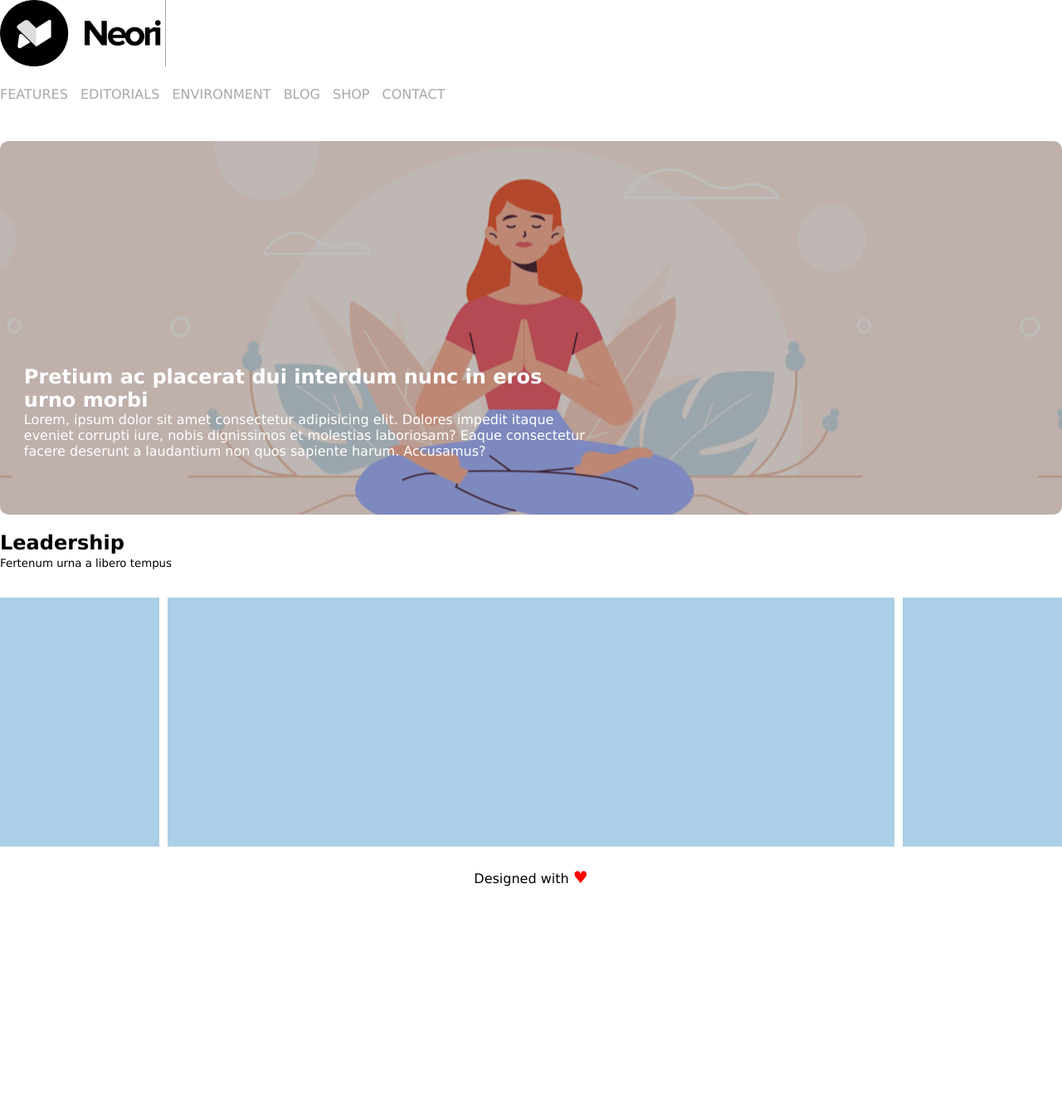
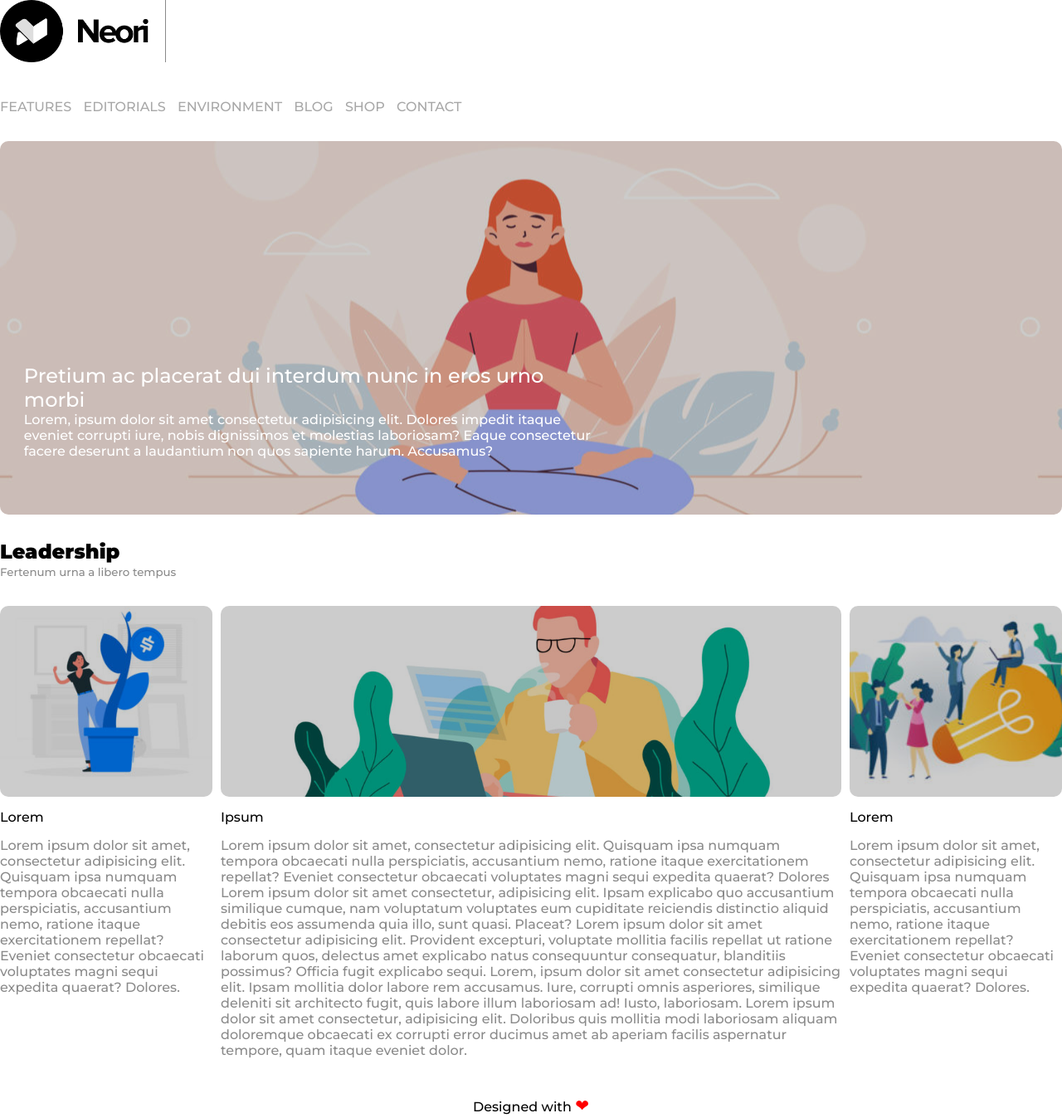
Before and after one commit to moretti-matteo/htmlcss-wp, a plain HTML site: page index.html in a window 1280 px wide. Shown: the whole page at 83% size. Before the commit the page ends 1075 px from the top, so only its background shows below. Drawn offline with Linux system fonts and the light colour scheme.

Commit message:
completata seconda section

```diff
--- a/index.html
+++ b/index.html
@@ -6,6 +6,15 @@
     <meta http-equiv="X-UA-Compatible" content="IE=edge">
     <meta name="viewport" content="width=device-width, initial-scale=1.0">
     <title>Struttura wp</title>
+    <link rel="preconnect" href="https://fonts.googleapis.com">
+    <link rel="preconnect" href="https://fonts.gstatic.com" crossorigin>
+    <link href="https://fonts.googleapis.com/css2?family=Montserrat:wght@200;500&display=swap" rel="stylesheet">
+    <link rel="preconnect" href="https://fonts.googleapis.com">
+    <link rel="preconnect" href="https://fonts.gstatic.com" crossorigin>
+    <link href="https://fonts.googleapis.com/css2?family=Montserrat:wght@100;600&display=swap" rel="stylesheet">
+    <link rel="preconnect" href="https://fonts.googleapis.com">
+    <link rel="preconnect" href="https://fonts.gstatic.com" crossorigin>
+    <link href="https://fonts.googleapis.com/css2?family=Montserrat:wght@900&display=swap" rel="stylesheet">
     <link rel="stylesheet" href="style/style.css">
 </head>
 
@@ -27,8 +36,8 @@
         </header>
 
         <main>
-            <section class="sec-1">
-                <div class="black">
+            <section class="sec-1 radius-border">
+                <div class="black-cover radius-border">
                     <div class="banner-text">
                         <h1>Pretium ac placerat dui interdum nunc in eros urno morbi</h1>
                         <p>Lorem, ipsum dolor sit amet consectetur adipisicing elit. Dolores impedit itaque eveniet
@@ -45,9 +54,55 @@
                 </div>
                 <div class="container-float">
                     <div class="clearfix">
-                        <div class="col col-left"></div>
-                        <div class="col col-center"></div>
-                        <div class="col col-right"></div>
+                        <div class="col col-left ">
+                            <div class="img-col-left radius-border">
+                                <div class="black-cover radius-border"></div>
+                            </div>
+                            <div class="article-col-left">
+                                <h4 class="title-article">Lorem</h4>
+                                <p>Lorem ipsum dolor sit amet, consectetur adipisicing elit. Quisquam ipsa numquam
+                                    tempora obcaecati nulla perspiciatis, accusantium nemo, ratione itaque
+                                    exercitationem repellat? Eveniet consectetur obcaecati voluptates magni sequi
+                                    expedita quaerat? Dolores.</p>
+                            </div>
+                        </div>
+                        <div class="col col-center">
+                            <div class="img-col-center radius-border">
+                                <div class="black-cover radius-border"></div>
+
+                            </div>
+                            <div class="article-col-center">
+                                <h4 class="title-article">Ipsum</h4>
+                                <p>Lorem ipsum dolor sit amet, consectetur adipisicing elit. Quisquam ipsa numquam
+                                    tempora obcaecati nulla perspiciatis, accusantium nemo, ratione itaque
+                                    exercitationem repellat? Eveniet consectetur obcaecati voluptates magni sequi
+                                    expedita quaerat? Dolores Lorem ipsum dolor sit amet consectetur, adipisicing elit.
+                                    Ipsam explicabo quo accusantium similique cumque, nam voluptatum voluptates eum
+                                    cupiditate reiciendis distinctio aliquid debitis eos assumenda quia illo, sunt
+                                    quasi. Placeat? Lorem ipsum dolor sit amet consectetur adipisicing elit. Provident
+                                    excepturi, voluptate mollitia facilis repellat ut ratione laborum quos, delectus
+                                    amet explicabo natus consequuntur consequatur, blanditiis possimus? Officia fugit
+                                    explicabo sequi. Lorem, ipsum dolor sit amet consectetur adipisicing elit. Ipsam
+                                    mollitia dolor labore rem accusamus. Iure, corrupti omnis asperiores, similique
+                                    deleniti sit architecto fugit, quis labore illum laboriosam ad! Iusto, laboriosam.
+                                    Lorem ipsum dolor sit amet consectetur, adipisicing elit. Doloribus quis mollitia
+                                    modi laboriosam aliquam doloremque obcaecati ex corrupti error ducimus amet ab
+                                    aperiam facilis aspernatur tempore, quam itaque eveniet dolor. </p>
+                            </div>
+                        </div>
+                        <div class="col col-right">
+                            <div class="img-col-right radius-border">
+                                <div class="black-cover radius-border"></div>
+
+                            </div>
+                            <div class="article-col-right">
+                                <h4 class="title-article">Lorem</h4>
+                                <p>Lorem ipsum dolor sit amet, consectetur adipisicing elit. Quisquam ipsa numquam
+                                    tempora obcaecati nulla perspiciatis, accusantium nemo, ratione itaque
+                                    exercitationem repellat? Eveniet consectetur obcaecati voluptates magni sequi
+                                    expedita quaerat? Dolores.</p>
+                            </div>
+                        </div>
                     </div>
                 </div>
             </section>
@@ -55,7 +110,7 @@
 
         <footer>
             <span>Designed with</span>
-            <span>&hearts;</span>
+            <span>&#10084;</span>
         </footer>
 
     </div>
--- a/style/style.css
+++ b/style/style.css
@@ -2,44 +2,57 @@
     margin: 0;
     padding: 0;
     box-sizing: border-box;
-    font-family: Verdana, Geneva, Tahoma, sans-serif;
 }
 
+body{
+    font-family: 'Montserrat', sans-serif;
+    color:#8A8A8A;
+}
+
+.clearfix::after{
+    content:"";
+    clear: both;
+    display: table;
+}
+
+.black-cover{
+    height: 100%;
+    width: 100%;
+    background: rgba(0,0,0,20%);
+}
 
 .container{
     max-width: 1280px;
     margin:auto;
 }
 
-/*
-    DEBUG
-*/
-/* .debug header{
-    background: #e579e6;
-    min-height: 150px;
-}
-.debug .sec-1{
-    background: #e1d67a;
-    min-height: 500px;
-} */
-
-
 header{
     /* background: #e579e6; */
     width: 100%;
     min-height: 150px;
-    margin-bottom: 20px;
+    margin-bottom: 20px;}
+
+h1{
+    font-weight: 400;
+}
+
+h2{
+    font-weight: 900;
 }
 
 img.logo{
-    height: 80px;
+    height: 75px;
     width: 200px;
-    margin-bottom: 20px;
-    border-right: 1px solid rgb(168, 168, 168);
-    padding-right: 5px  ;
+    margin-bottom: 30px;
+    margin-top: auto;
+    border-right: 1px solid #8A8A8A;
+    padding-right: 20px;
+
 }
 
-
+nav{
+    margin-top:10px;
+}
 
 nav ul li{
     list-style: none;
@@ -57,22 +70,24 @@ main{
 
 }
 
+h4,h2{
+   color:black;
+}
+
 .sec-1{
     position: relative;
     /* background: #e1d67a; */
     background: url("../img/banner.jpg");
     background-position: center center;
-    border-radius: 10px;
     height: 450px;
-    margin-bottom: 20px;
+    margin-bottom: 30px;
+
 }
 
-.black{
-    height: 100%;
-    width: 100%;
+.radius-border{
     border-radius: 10px;
-    background: rgba(0,0,0,25%);
 }
+
 
 .banner-text{
     padding-right: calc(100% - 880px);
@@ -92,38 +107,57 @@ main{
 }
 
 
-.clearfix::after{
-    content:"";
-    clear: both;
-    display: table;
-
-}
 
 .col{
-    background-color:#abcfe7;
     min-height: 300px;
-    margin: 20px auto 20px auto;
+    margin: 20px auto 40px auto;
 
 }
 
 .col-left, .col-right{
     float:left;
-    width:15%;
+    width:20%;
 }
 .col-left{
     margin-right: 10px;
+
+}
+
+
+.img-col-left{
+    background: url("../img/img-1.jpg");
+
+}
+
+.img-col-center{
+    background: url("../img/banner-2.jpg");
+
+}
+
+.img-col-right{
+    background: url("../img/img-3.jpg");
+}
+
+.img-col-left, .img-col-right, .img-col-center{
+    background-position:  center ;
+    background-size: cover;
+    background-repeat: no-repeat;
+    height: 230px;
+
+}
+
+.title-article{
+    margin:15px auto;
+    font-weight: 400;
 }
 
 .col-center{
     float:left;
-    width: calc(70% - 20px);
+    width: calc(60% - 20px);
 }
 
 .col-right{
     margin-left:10px;
-}
-
-.container-float{
 }
 
 footer{
@@ -131,6 +165,7 @@ footer{
     width: 100%;
     margin-top:5px;
     text-align: center;
+    color:black;
 }
 
 footer span:last-child{
```
